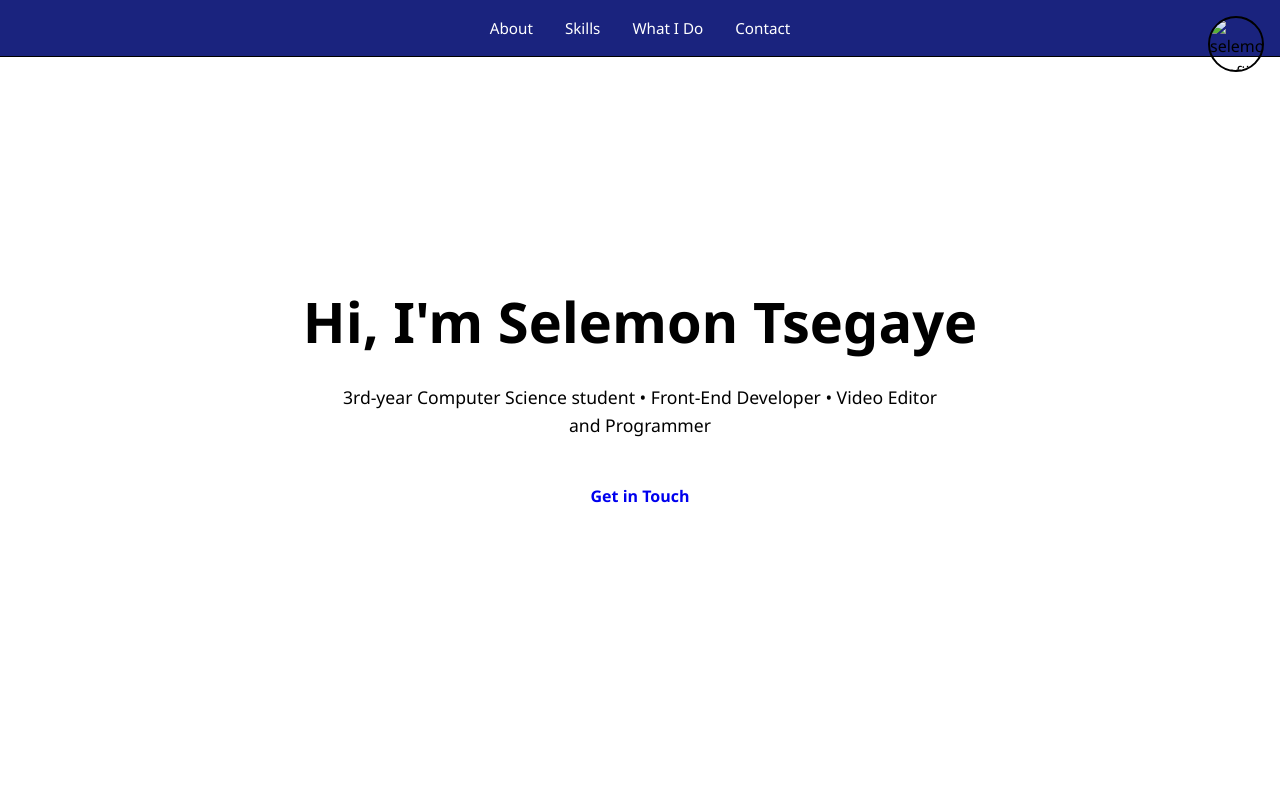
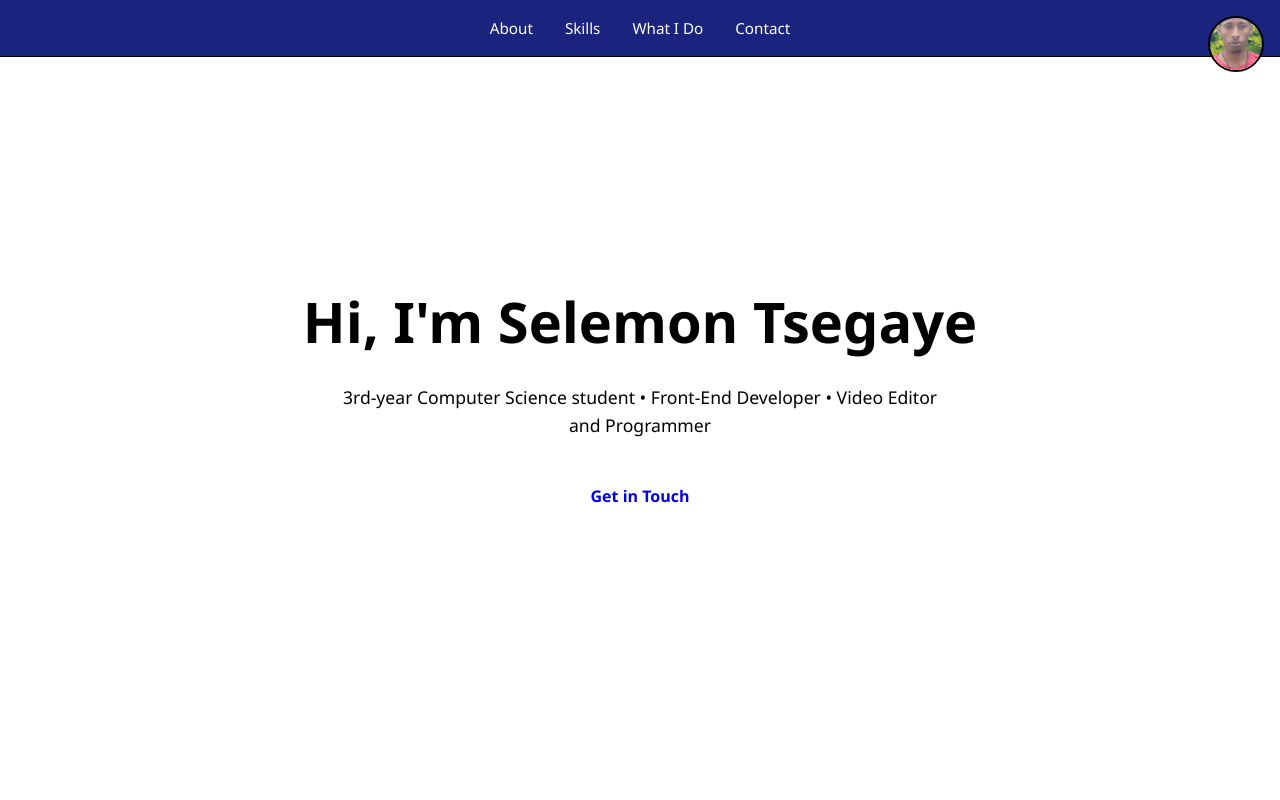
Before and after one commit to tsegayeselemon78-svg/her-is-my-portfolio, a plain HTML site: page index.html in a window 1280 px wide. Shown: the top 800 px of the page. Drawn offline with Linux system fonts and the light colour scheme.

Commit message:
Update index.html

```diff
--- a/index.html
+++ b/index.html
@@ -5,7 +5,7 @@
   <meta name="viewport" content="width=device-width, initial-scale=1.0" />
   <title>Selemon Tsegaye — Front-End Developer &amp; CS Student</title>
   <link rel="stylesheet" href="style.css" />
- <img src="selemon.jpg" alt="selemon profile" class="logo">
+ <img src="so.jpg" alt="selemon profile" class="logo">
 
 </head>
 <body>
```
